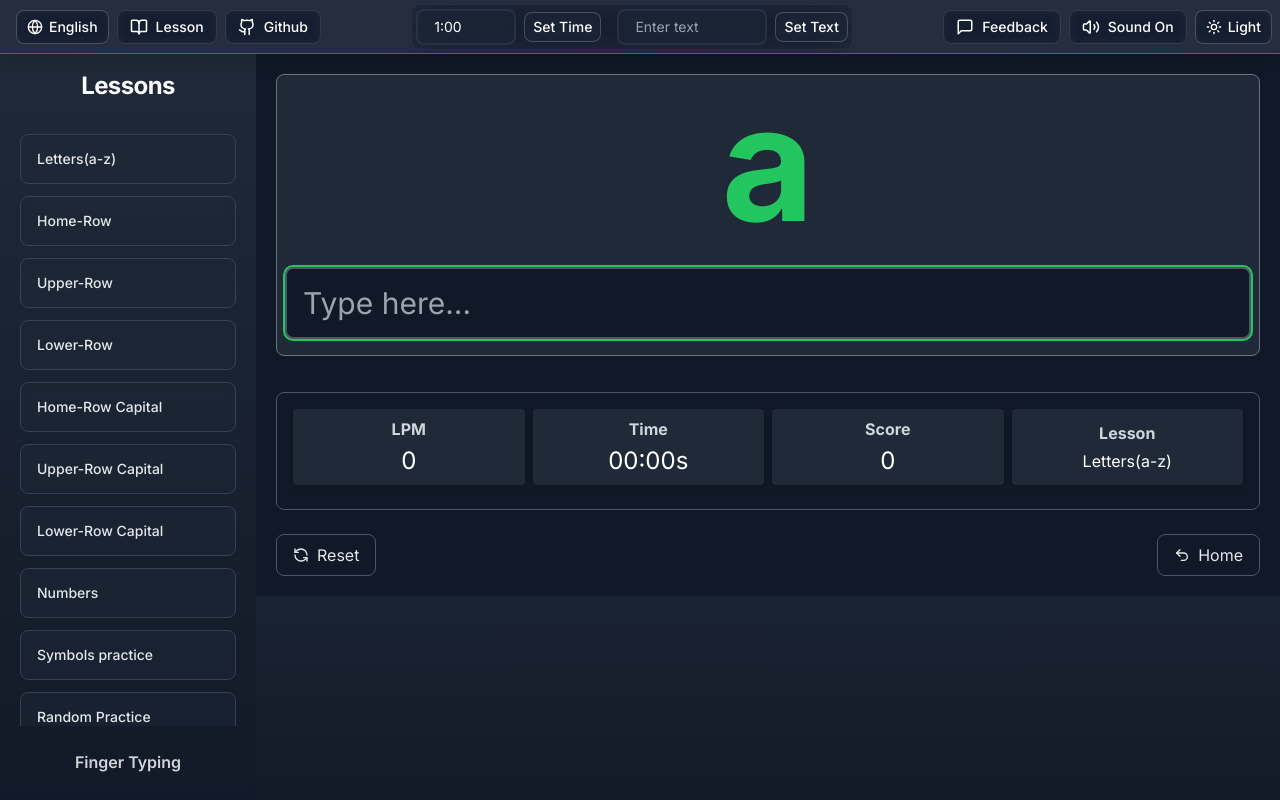
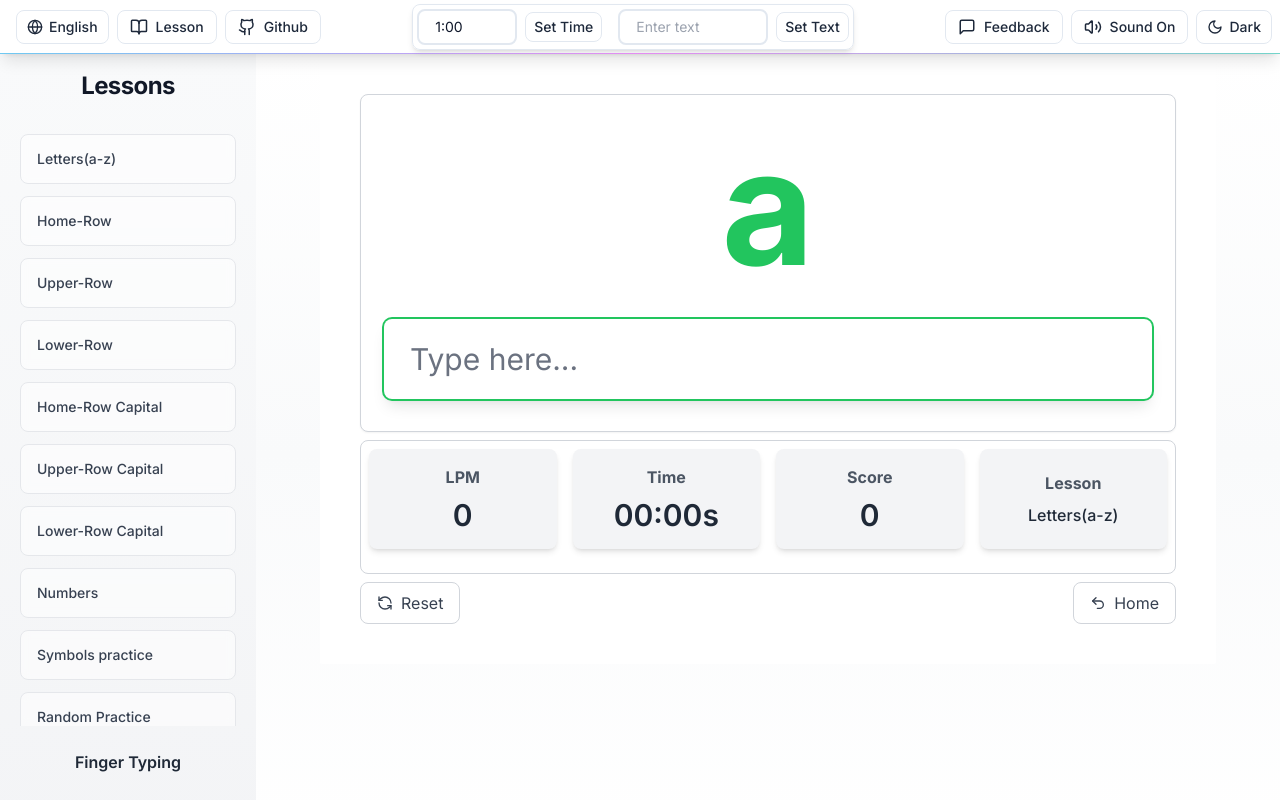
Before and after one commit to finger-typing/fingertyping, a Next.js app: page /lesson in a window 1280 px wide. Shown: the top 800 px of the page. Built offline with nearby package versions, Linux system fonts and the light colour scheme.

Commit message:
version 2.2 style: adjust spacing, padding, and styling across components
Improve visual consistency by refining spacing, padding, and styling in various components. Enhance readability and user experience with updated transitions and hover effects.

```diff
--- a/src/app/globals.css
+++ b/src/app/globals.css
@@ -3,6 +3,39 @@
 @tailwind base;
 @tailwind components;
 @tailwind utilities;
+
+.custom-scrollbar {
+  scrollbar-width: thin;
+  scrollbar-color: #d1d5db #f3f4f6;
+}
+
+.custom-scrollbar::-webkit-scrollbar {
+  width: 8px;
+}
+
+.custom-scrollbar::-webkit-scrollbar-track {
+  background: #f3f4f6;
+  border-radius: 4px;
+}
+
+.custom-scrollbar::-webkit-scrollbar-thumb {
+  background: #d1d5db;
+  border-radius: 4px;
+}
+
+@media (prefers-color-scheme: dark) {
+  .custom-scrollbar {
+    scrollbar-color: #4b5563 #1f2937;
+  }
+
+  .custom-scrollbar::-webkit-scrollbar-track {
+    background: #1f2937;
+  }
+
+  .custom-scrollbar::-webkit-scrollbar-thumb {
+    background: #4b5563;
+  }
+}
 
 :root {
   --background: #ffffff;
--- a/src/app/layout.tsx
+++ b/src/app/layout.tsx
@@ -4,6 +4,7 @@
 import Footer from "@/components/Footer";
 import { AppProvider } from "@/context/AppContext";
 import Navbar from "@/components/Navbar";
+import ThemeProvider from "@/components/ThemeProvider";
 
 const inter = Inter({ subsets: ["latin"] });
 
@@ -101,6 +102,7 @@
 }: {
   children: React.ReactNode;
 }) {
+
   return (
     <html lang="en">
       <head>
@@ -147,9 +149,11 @@
       </head>
       <body className={inter.className}>
         <AppProvider>
-          <Navbar />
-          <main>{children}</main>
-          <Footer />
+          <ThemeProvider>
+            <Navbar />
+            <main>{children}</main>
+            <Footer />
+          </ThemeProvider>
         </AppProvider>
       </body>
     </html>
--- a/src/app/lesson/components/InputField.tsx
+++ b/src/app/lesson/components/InputField.tsx
@@ -44,6 +44,7 @@
       aria-label="Type the text"
       data-testid="typing-input"
       autoComplete="off"
+
     />
   );
 };
--- a/src/app/lesson/components/LessonContent.tsx
+++ b/src/app/lesson/components/LessonContent.tsx
@@ -169,10 +169,10 @@
         </div>
 
         <div className="flex-1">
-          <div className="mx-auto max-w-5xl rounded-sm bg-white p-5   dark:bg-gray-900">
+          <div className="mx-auto max-w-4xl rounded-sm bg-white p-10   dark:bg-gray-900">
 
 
-            <div className="mb-9 rounded-lg border border-gray-300 bg-white p-2 shadow-sm dark:border-gray-500 dark:bg-gray-800">
+            <div className="mb-2 rounded-lg border border-gray-300 bg-white p-2 shadow-sm dark:border-gray-500 dark:bg-gray-800">
               <TypingInterface
                 currentWord={getCurrentContent()[currentWordIndex]}
                 isCorrect={isCorrect}
@@ -183,7 +183,7 @@
               />
             </div>
 
-            <div className="mb-6 rounded-lg border border-gray-300 p-4 dark:border-gray-600">
+            <div className="mb-2 rounded-lg border border-gray-300 p-2 dark:border-gray-600">
               <StatsDisplay
                 wpm={wpm}
                 time={time}
@@ -192,7 +192,7 @@
               />
             </div>
 
-            <div className="mb-4 md:hidden">
+            <div className="md:hidden">
               <select
                 title="mobile_lesson"
                 value={currentLesson}
--- a/src/app/lesson/components/StatsDisplay.tsx
+++ b/src/app/lesson/components/StatsDisplay.tsx
@@ -21,34 +21,34 @@
       .padStart(2, "0")}:${(seconds % 60).toString().padStart(2, "0")}`;
 
   return (
-    <div className="mb-2 grid grid-cols-2 gap-2 md:grid-cols-4">
-      <div className="rounded bg-gray-100 p-2 shadow-md transition-transform transform hover:scale-105 dark:bg-gray-800 flex flex-col items-center justify-center">
-        <h3 className="mb-1 font-bold text-gray-600 dark:text-gray-300">LPM</h3>
-        <p className="text-xl text-gray-800 dark:text-white md:text-2xl">
+    <div className="mb-4 grid grid-cols-2 gap-4 md:grid-cols-4">
+      <div className="rounded-lg bg-gray-100 p-4 shadow-md transition-all duration-200 transform hover:scale-105 hover:shadow-lg dark:bg-gray-800 flex flex-col items-center justify-center">
+        <h3 className="mb-2 font-bold text-gray-600 dark:text-gray-300">LPM</h3>
+        <p className="text-2xl font-semibold text-gray-800 dark:text-white md:text-3xl">
           {wpm}
         </p>
       </div>
-      <div className="rounded bg-gray-100 p-2 shadow-md transition-transform transform hover:scale-105 dark:bg-gray-800 flex flex-col items-center justify-center">
-        <h3 className="mb-1 font-bold text-gray-600 dark:text-gray-300">
+      <div className="rounded-lg bg-gray-100 p-4 shadow-md transition-all duration-200 transform hover:scale-105 hover:shadow-lg dark:bg-gray-800 flex flex-col items-center justify-center">
+        <h3 className="mb-2 font-bold text-gray-600 dark:text-gray-300">
           Time
         </h3>
-        <p className="text-xl text-gray-800 dark:text-white md:text-2xl">
+        <p className="text-2xl font-semibold text-gray-800 dark:text-white md:text-3xl">
           {formatTime(time)}s
         </p>
       </div>
-      <div className="rounded bg-gray-100 p-2 shadow-md transition-transform transform hover:scale-105 dark:bg-gray-800 flex flex-col items-center justify-center">
-        <h3 className="mb-1 font-bold text-gray-600 dark:text-gray-300">
+      <div className="rounded-lg bg-gray-100 p-4 shadow-md transition-all duration-200 transform hover:scale-105 hover:shadow-lg dark:bg-gray-800 flex flex-col items-center justify-center">
+        <h3 className="mb-2 font-bold text-gray-600 dark:text-gray-300">
           Score
         </h3>
-        <p className="text-xl text-gray-800 dark:text-white md:text-2xl">
+        <p className="text-2xl font-semibold text-gray-800 dark:text-white md:text-3xl">
           {score}
         </p>
       </div>
-      <div className="rounded bg-gray-100 p-2 shadow-md transition-transform transform hover:scale-105 dark:bg-gray-800 flex flex-col items-center justify-center">
-        <h3 className="mb-1 font-bold text-gray-600 dark:text-gray-300">
+      <div className="rounded-lg bg-gray-100 p-4 shadow-md transition-all duration-200 transform hover:scale-105 hover:shadow-lg dark:bg-gray-800 flex flex-col items-center justify-center">
+        <h3 className="mb-2 font-bold text-gray-600 dark:text-gray-300">
           Lesson
         </h3>
-        <p className="text-sm text-gray-800 dark:text-white md:text-base">
+        <p className="text-sm font-medium text-gray-800 dark:text-white md:text-base">
           {currentLesson}
         </p>
       </div>
--- a/src/app/lesson/components/Typing-Interface.tsx
+++ b/src/app/lesson/components/Typing-Interface.tsx
@@ -26,23 +26,23 @@
   }, []);
 
   return (
-    <div className="mb-2  text-center">
+    <div className="py-6 text-center">
       <div
-        className={`mb-6 ${
+        className={`mb-8 ${
           practiceType === 'words' ? 'text-4xl md:text-8xl' : 'text-9xl md:text-[10rem]'
         } font-bold ${
           isCorrect ? "text-green-500" : "text-red-500"
-        }`}
+        } transition-colors duration-200`}
       >
         {currentWord}
       </div>
-      <div className="relative">
+      <div className="relative mx-auto max-w-3xl">
         <input
           ref={inputRef}
           type="text"
           value={input}
           onChange={handleInputChange}
-          className="w-full rounded-lg border-2 px-4 py-4 text-3xl shadow-sm focus:border-transparent focus:outline-none focus:ring-2 focus:ring-green-500 border-gray-300 bg-white text-gray-900 placeholder-gray-500 dark:border-gray-600 dark:bg-gray-900 dark:text-gray-200 dark:placeholder-gray-400"
+          className="w-full rounded-lg border-2 px-6 py-5 text-3xl shadow-md transition-all duration-200 focus:border-transparent focus:outline-none focus:ring-2 focus:ring-green-500 focus:shadow-lg border-gray-300 bg-white text-gray-900 placeholder-gray-500 dark:border-gray-600 dark:bg-gray-900 dark:text-gray-200 dark:placeholder-gray-400"
           placeholder={practiceType === 'words' ? "Type the word..." : "Type here..."}
           spellCheck={false}
           autoComplete="off"
--- a/src/app/page.tsx
+++ b/src/app/page.tsx
@@ -179,7 +179,7 @@
         darkMode ? "bg-gray-900 text-gray-100" : "bg-gradient-to-br from-gray-50 to-blue-50 text-gray-900"
       }`}
     >
-      <main className="w-full max-w-5xl space-y-1">
+      <main className="w-full max-w-5xl space-y-1 p-5">
         <WordDisplay
           randomText={gameState.isBlankPage ? gameState.typedText : gameState.randomText}
           inputValue={gameState.inputValue}
--- /dev/null
+++ b/src/components/ThemeProvider.tsx
@@ -0,0 +1,37 @@
+'use client';
+
+import { useEffect } from 'react';
+import { useApp } from '@/context/AppContext';
+
+export default function ThemeProvider({
+  children,
+}: {
+  children: React.ReactNode;
+}) {
+  const { darkMode, setDarkMode } = useApp();
+
+  useEffect(() => {
+    // Check localStorage and system preference on mount
+    const savedTheme = localStorage.getItem('theme');
+    const prefersDark = window.matchMedia('(prefers-color-scheme: dark)').matches;
+    const initialDarkMode = savedTheme === 'dark' || (!savedTheme && prefersDark);
+
+    // Update context state
+    setDarkMode(initialDarkMode);
+  }, [setDarkMode]);
+
+  useEffect(() => {
+    // Update DOM and localStorage when darkMode changes
+    if (darkMode) {
+      document.documentElement.classList.add('dark');
+      document.documentElement.style.colorScheme = 'dark';
+      localStorage.setItem('theme', 'dark');
+    } else {
+      document.documentElement.classList.remove('dark');
+      document.documentElement.style.colorScheme = 'light';
+      localStorage.setItem('theme', 'light');
+    }
+  }, [darkMode]);
+
+  return children;
+}
```
Also changed, not shown: src/components/GameControls.tsx (+12 -12 lines).
